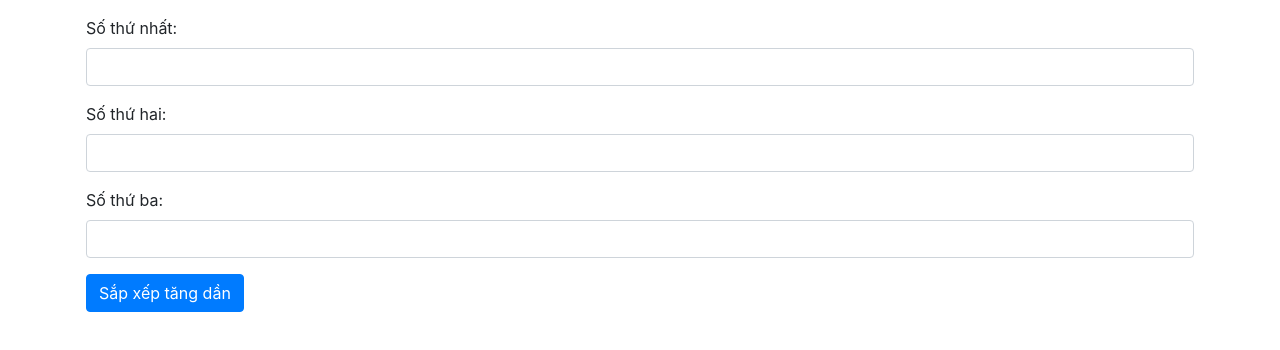
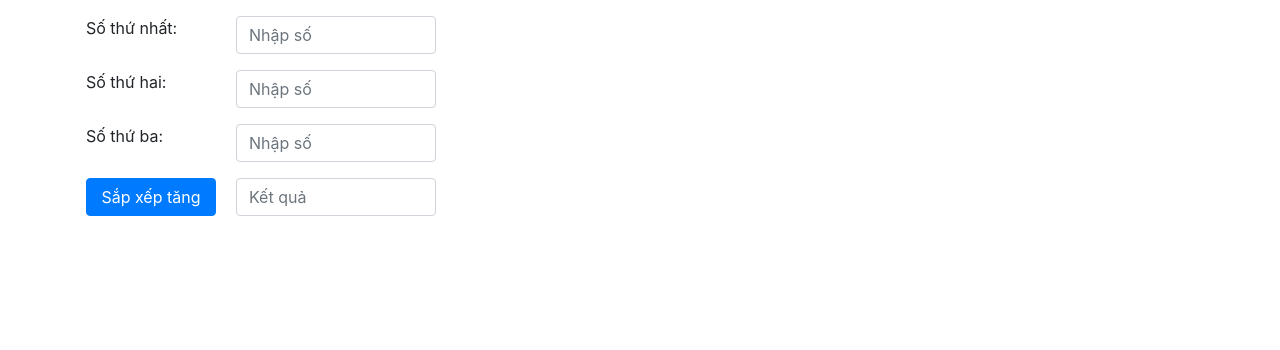
Before and after one commit to quynhcfc/EXE-JS-Day3, a plain HTML site: page index.html in a window 1280 px wide. Drawn offline with nearby package versions, Linux system fonts and the light colour scheme.

Commit message:
update file

```diff
--- a/css/style.css
+++ b/css/style.css
@@ -0,0 +1,14 @@
+* {
+  margin: 0;
+  padding: 0;
+  box-sizing: border-box;
+}
+
+.form-group {
+  display: grid;
+  grid-template-columns: 150px 200px;
+}
+
+.form-group button {
+  margin-right: 20px;
+}
--- a/index.html
+++ b/index.html
@@ -28,7 +28,7 @@
           name=""
           id="txt-number1"
           aria-describedby="helpId"
-          placeholder=""
+          placeholder="Nhập số"
         />
       </div>
       <div class="form-group">
@@ -39,7 +39,7 @@
           name=""
           id="txt-number2"
           aria-describedby="helpId"
-          placeholder=""
+          placeholder="Nhập số"
         />
       </div>
       <div class="form-group">
@@ -50,10 +50,22 @@
           name=""
           id="txt-number3"
           aria-describedby="helpId"
-          placeholder=""
+          placeholder="Nhập số"
         />
       </div>
-      <button class="btn btn-primary" onclick="desc()">Sắp xếp tăng dần</button>
+      <div class="form-group">
+        <button class="btn btn-primary" onclick="ascending()">
+          Sắp xếp tăng
+        </button>
+        <input
+          type="text"
+          class="form-control"
+          name=""
+          id="ket-qua"
+          aria-describedby="helpId"
+          placeholder="Kết quả"
+        />
+      </div>
     </div>
     <!-- Optional JavaScript -->
     <!-- jQuery first, then Popper.js, then Bootstrap JS -->
@@ -72,6 +84,6 @@
       integrity="sha384-JjSmVgyd0p3pXB1rRibZUAYoIIy6OrQ6VrjIEaFf/nJGzIxFDsf4x0xIM+B07jRM"
       crossorigin="anonymous"
     ></script>
-    <script src="./js/index.js"></script>
+    <script src="./js/baiTap1.js"></script>
   </body>
 </html>
--- /dev/null
+++ b/js/baiTap1.js
@@ -0,0 +1,20 @@
+function ascending() {
+  var number1 = document.getElementById("txt-number1").value * 1;
+
+  var number2 = document.getElementById("txt-number2").value * 1;
+
+  var number3 = document.getElementById("txt-number3").value * 1;
+
+  var result = document.getElementById("ket-qua");
+
+  if (number1 < number2 && number2 < number3) {
+    result.value = `${number1}` + `${number2}` + `${number3}`;
+    console.log(result);
+  } else if (number2 < number1 && number1 < number3) {
+    result = `${number2}` + `${number1}` + `${number3}`;
+    console.log(number2, number1, number3);
+  } else if (number3 < number1 && number1 < number2) {
+    result = `${number3}` + `${number1}` + `${number2}`;
+    console.log(number3, number1, number2);
+  }
+}
--- a/js/index.js
+++ /dev/null
@@ -1,13 +0,0 @@
-var a = 55;
-var b = 10;
-var c = 55;
-
-if (a == b || a == c || b == c) {
-  console.log("Nhap lai");
-} else if (a < b && b < c) {
-  console.log("Max: ", c);
-} else if (a < b && c < b) {
-  console.log("Max: ", b);
-} else if (b < a && c < a) {
-  console.log("Max: ", a);
-}
```
